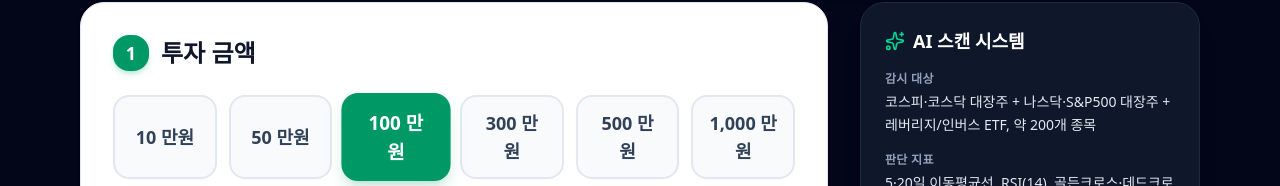
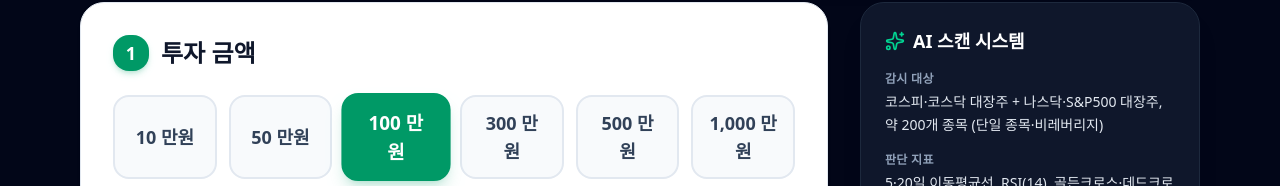
Before and after one commit to BrianP99/stock_automation_app, a React (Vite) app: page / in a window 1280 px wide. Shown: the part 371-557 px from the top of the page. Built offline with nearby package versions, Linux system fonts and the light colour scheme; no server answers.

Commit message:
Update scan-universe copy: no leveraged/inverse ETFs

```diff
--- a/src/components/SetupWizard.tsx
+++ b/src/components/SetupWizard.tsx
@@ -227,7 +227,7 @@ export const SetupWizard: React.FC<SetupWizardProps> = ({ onStartTrading, fontSi
             <div>
               <dt className="text-slate-400 text-xs font-semibold uppercase tracking-wide mb-1">감시 대상</dt>
               <dd className="text-slate-200 leading-relaxed">
-                코스피·코스닥 대장주 + 나스닥·S&P500 대장주 + 레버리지/인버스 ETF, 약 200개 종목
+                코스피·코스닥 대장주 + 나스닥·S&P500 대장주, 약 200개 종목 (단일 종목·비레버리지)
               </dd>
             </div>
             <div>
```
